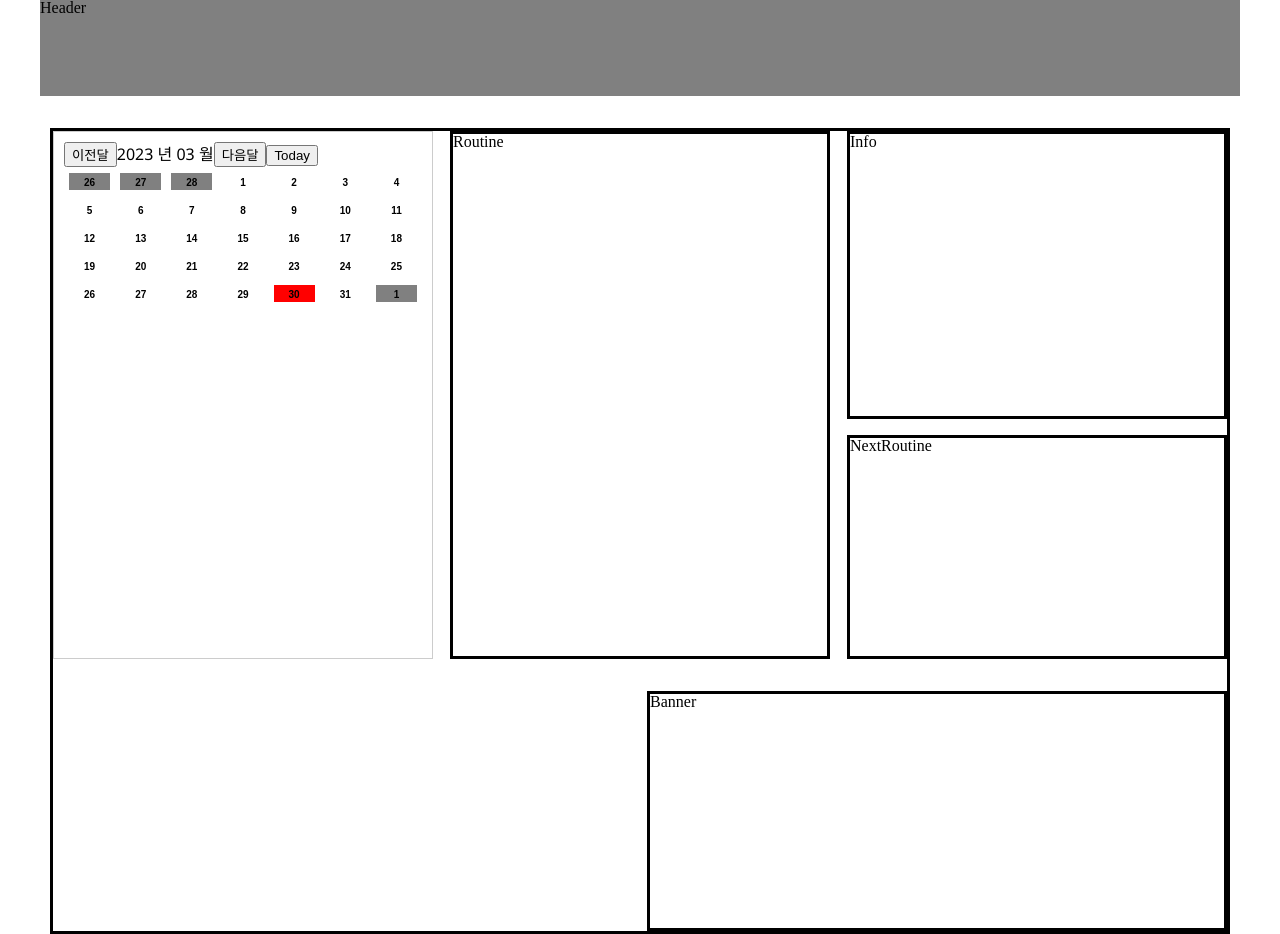
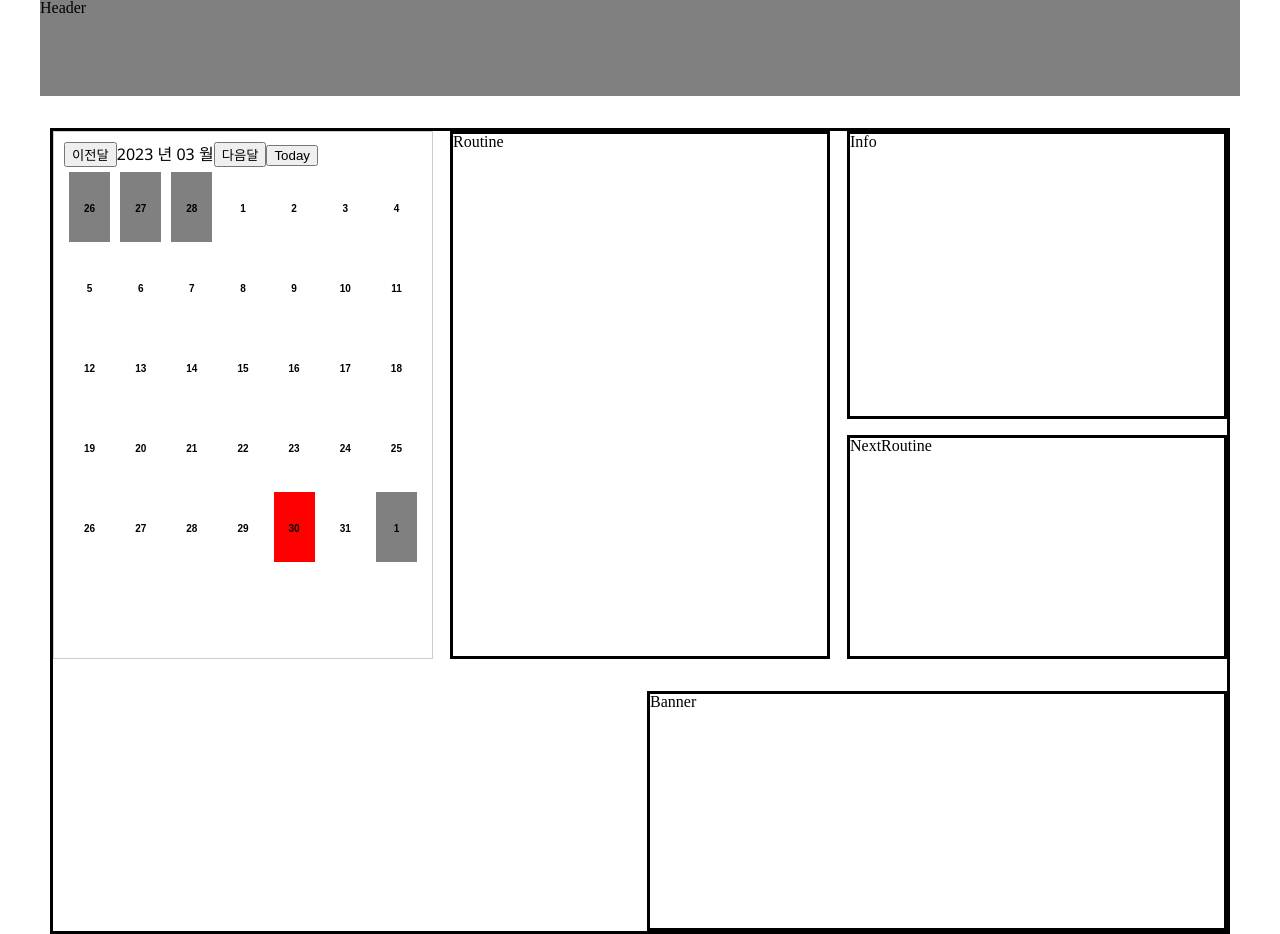
Before and after one commit to Techeer-FM-Studio/frontend, a Next.js app: page / in a window 1280 px wide. Built offline with nearby package versions, Linux system fonts and the light colour scheme.

Commit message:
design: 날짜 부분 높이 CSS 변경

```diff
--- a/src/styles/components/calendar/Calendar.module.scss
+++ b/src/styles/components/calendar/Calendar.module.scss
@@ -36,6 +36,7 @@
 
     td {
       padding: 0.5rem;
+      height: 8rem;
       text-align: center;
     }
 
```
